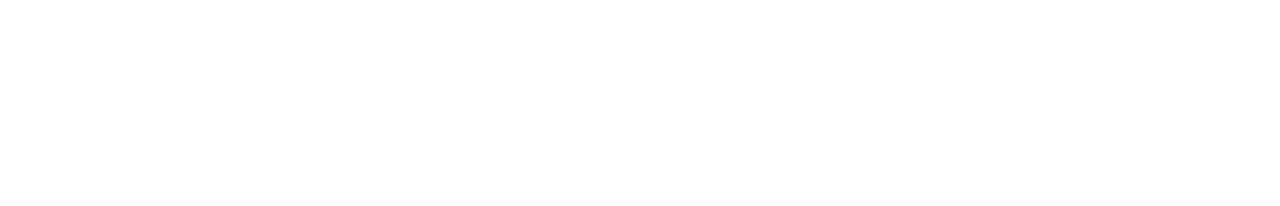
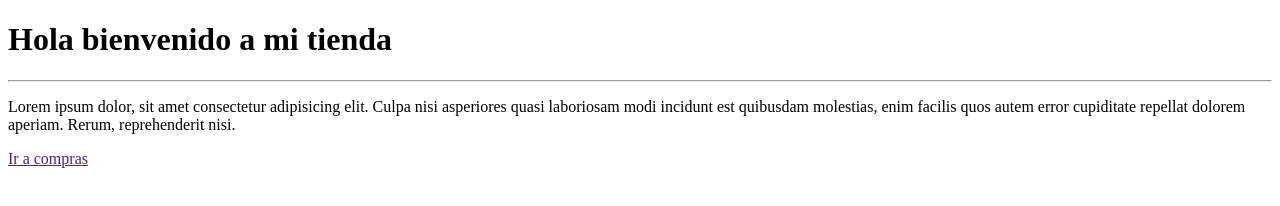
Before and after one commit to Buda3118/TiendaRandom, a plain HTML site: page index.html in a window 1280 px wide. Drawn offline with Linux system fonts and the light colour scheme.

Commit message:
Contenido actualizado

```diff
--- a/css/estilos.css
+++ b/css/estilos.css
@@ -0,0 +1,6 @@
+*{
+  margin: 0;
+  padding: 0;
+  border: 0;
+  font-family: Arial, Helvetica, sans-serif;
+}
--- a/index.html
+++ b/index.html
@@ -7,6 +7,12 @@
   <title>Pruebas de la carpeta Tienda</title>
 </head>
 <body>
-
+  <h1>Hola bienvenido a mi tienda</h1>
+  <hr>
+  <p>
+    Lorem ipsum dolor, sit amet consectetur adipisicing elit. Culpa nisi asperiores quasi laboriosam modi incidunt est quibusdam molestias, enim facilis quos autem error cupiditate repellat dolorem aperiam. Rerum, reprehenderit nisi.
+  </p>
+  <a href="">Ir a compras</a>
+  <script src="./js/funciones.js"></script>
 </body>
 </html>
--- a/js/funciones.js
+++ b/js/funciones.js
@@ -0,0 +1,5 @@
+function saludar(){
+  console.log("Hola que tal");
+}
+
+saludar();
```
